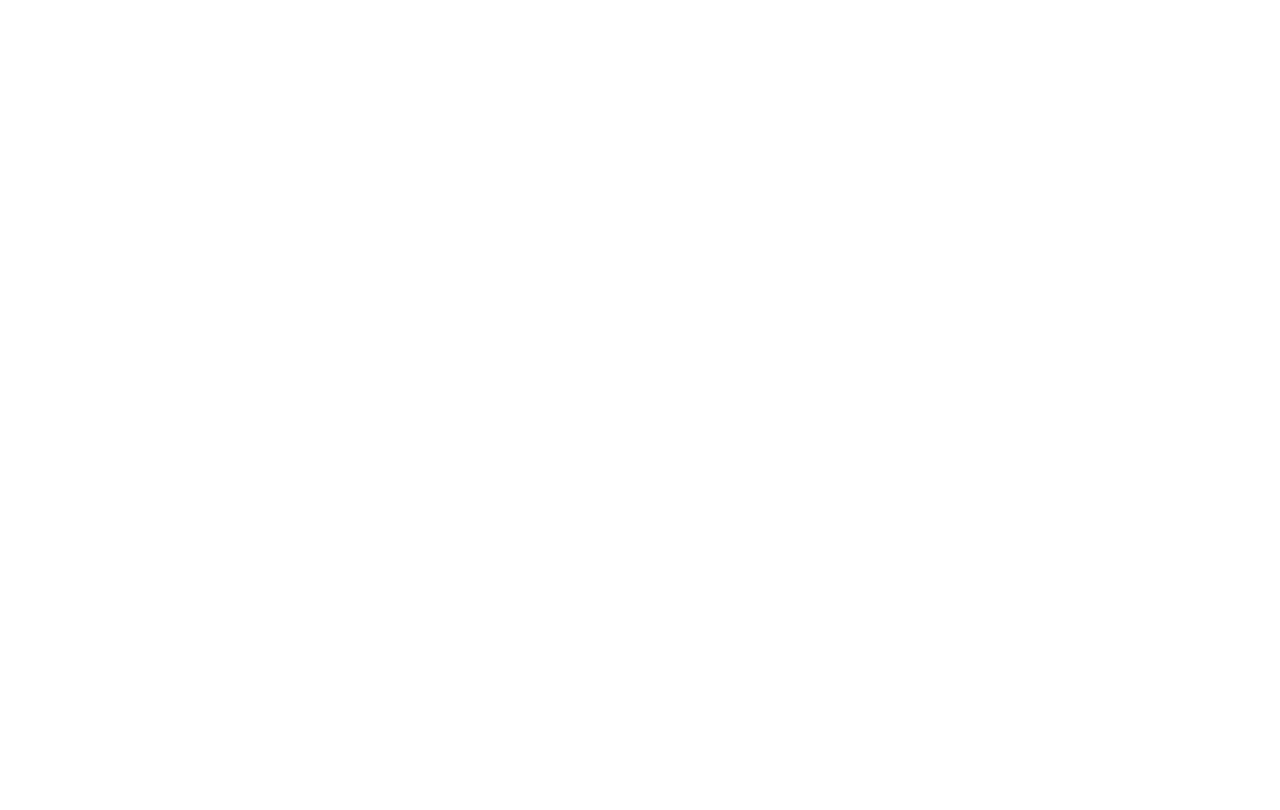
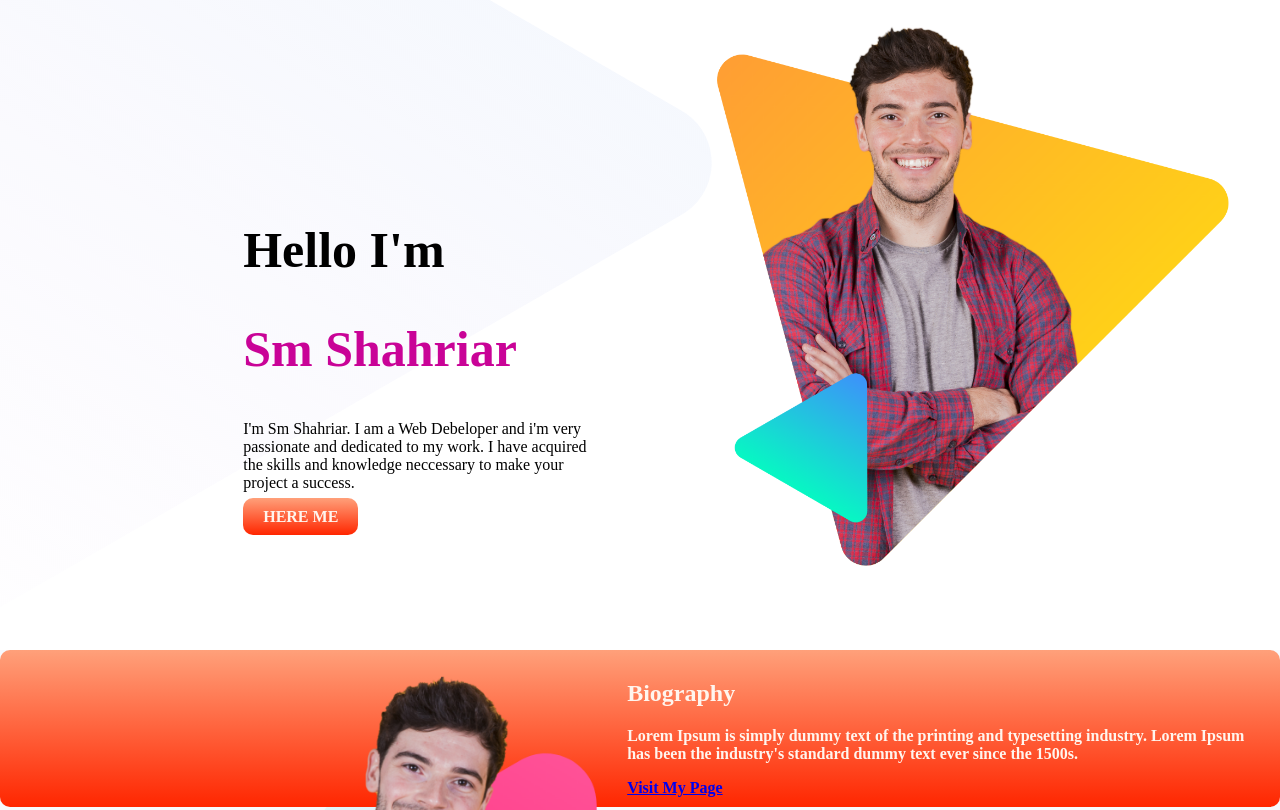
Before and after one commit to sm59/Assignment1, a plain HTML site: page index.html in a window 1280 px wide. Shown: the top 810 px of the page. Drawn offline with Linux system fonts and the light colour scheme.

Commit message:
Assignment1

```diff
--- a/index.html
+++ b/index.html
@@ -3,9 +3,33 @@
 <head>
     <meta charset="UTF-8">
     <meta name="viewport" content="width=device-width, initial-scale=1.0">
-    <title>Document</title>
+
+    <link rel="stylesheet" href="style.css">
+    <title>Shahriar Web developer</title>
 </head>
 <body>
+    <section class="top-banner">
+        <div class="half-width">
+            <div class="new"><h1>Hello I'm</h1>
+                <h1 class="name-highlight">Sm Shahriar</h1>
+                <p>I'm Sm Shahriar. I am a Web Debeloper and i'm very passionate and dedicated to my work. I have acquired the skills and knowledge neccessary to make your project a success.</p>
+                <a class="link-button" target="_blank" href="https://www.facebook.com/md.saharia.397">HERE ME</a>
+            </div>
+        </div>
+        <div class="half-width">
+            <img class="picture-small" src="peter.png" alt="">
+        </div>
+    </section>
 
+    <section class="myself-area">
+        <div class="half-width single-experence">
+            <img class="v-small" src="peter_dream.png" alt="">
+        </div>
+        <div class="new2">
+            <h2>Biography</h2>
+            <p>Lorem Ipsum is simply dummy text of the printing and typesetting industry. Lorem Ipsum has been the industry's standard dummy text ever since the 1500s.</p>
+            <a class="2nd" target="_blank" href="https://www.facebook.com/pg/islamicentertainmnt/events/">Visit My Page</a>
+        </div>
+    </section>
 </body>
 </html>
--- a/style.css
+++ b/style.css
@@ -0,0 +1,63 @@
+body{
+    margin: 0;
+    font-family: 'Poppins' sans-serif;
+}
+section{
+
+    height: 500px;
+    padding-bottom: 150px;
+}
+.top-banner{
+    background-image: url(header-bg.png);
+    background-repeat: no-repeat;
+}
+h1{
+    font-size: 50px;
+}
+.half-width{
+
+    width: 40%;
+    float: left;
+    margin-left: 5%;
+    padding: 2%;
+
+}
+.new{
+    padding: 30% 0px 0px 30%;
+}
+.picture-small{
+    height: 100%;
+    width: 100%;
+}
+.name-highlight{
+    color: rgb(201, 3, 151);
+
+}
+.link-button{
+    text-decoration: none;
+    background-image: linear-gradient(lightSalmon, rgb(255, 38, 0));
+    padding: 10px 20px;
+    border-radius: 10px;
+    color: seashell;
+    font-weight: 700;
+}
+.myself-area{
+    background-image: url(biography-bg.png);
+    background-repeat: no-repeat;
+}
+.new2{
+    padding: 30% 0px 0px 30%;
+}
+.new2{
+    text-decoration: none;
+    background-image: linear-gradient(lightSalmon, rgb(255, 38, 0));
+    padding: 10px 20px;
+    border-radius: 10px;
+    color: seashell;
+    font-weight: 700;
+}
+
+.v-small{
+    height: 100%;
+    width: 100%;
+}
```
Also changed, not shown: biography-bg.png (added), footer-bg.png (added), header-bg.png (added), latest-work-bg.png (added), latest-work/work-1.png (added), latest-work/work-2.jpg (added), latest-work/work-3.jpg (added), peter.png (added), peter_dream.png (added).
